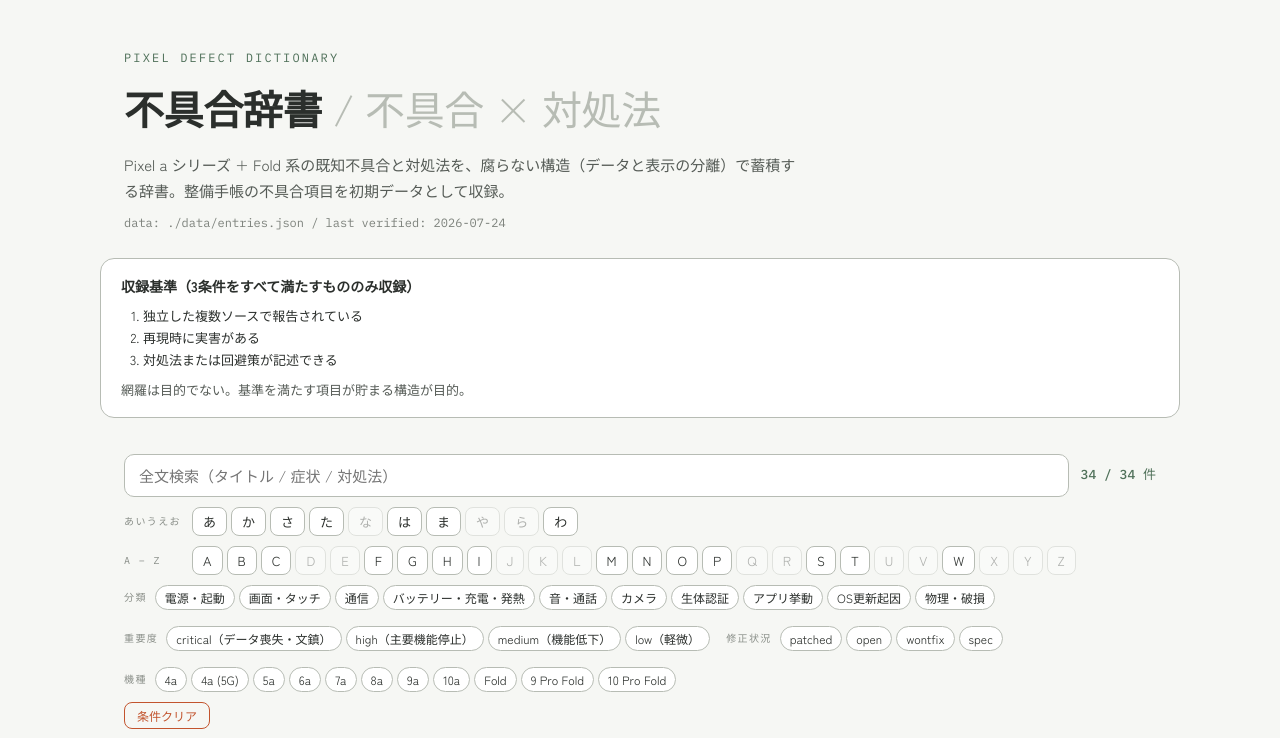
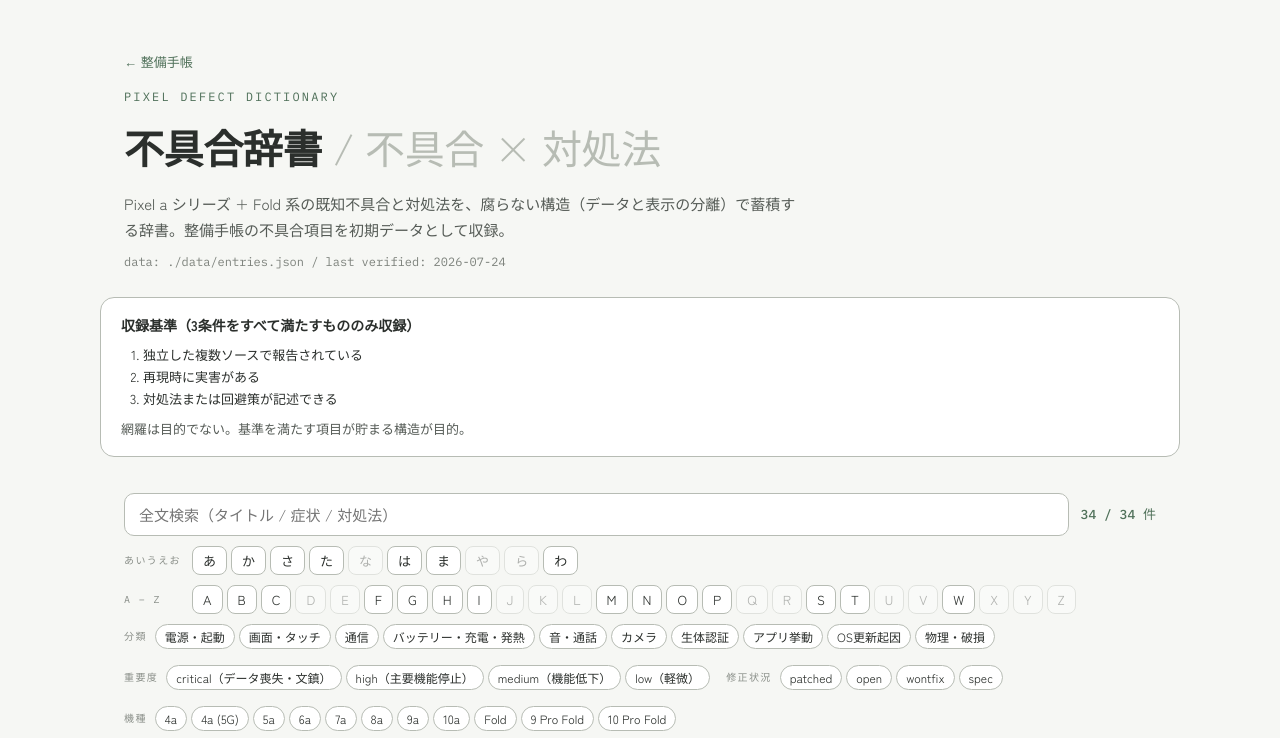
Before and after one commit to reanimatedead/taka-pixel-reference, a website: page docs/dict/index.html in a window 1280 px wide. Shown: the top 738 px of the page. Drawn offline with Linux system fonts and the light colour scheme.

Commit message:
Link dictionary from main page and document schema ops

```diff
--- a/docs/dict/index.html
+++ b/docs/dict/index.html
@@ -88,6 +88,7 @@
 <body>
 
 <header>
+  <a class="backlink" href="../">← 整備手帳</a>
   <div class="eyebrow">Pixel Defect Dictionary</div>
   <h1>不具合辞書 <span class="thin">/ 不具合 × 対処法</span></h1>
   <p class="lede">Pixel a シリーズ + Fold 系の既知不具合と対処法を、腐らない構造（データと表示の分離）で蓄積する辞書。整備手帳の不具合項目を初期データとして収録。</p>
```
Also changed, not shown: docs/index.html (+1 -0 lines), README.md.
